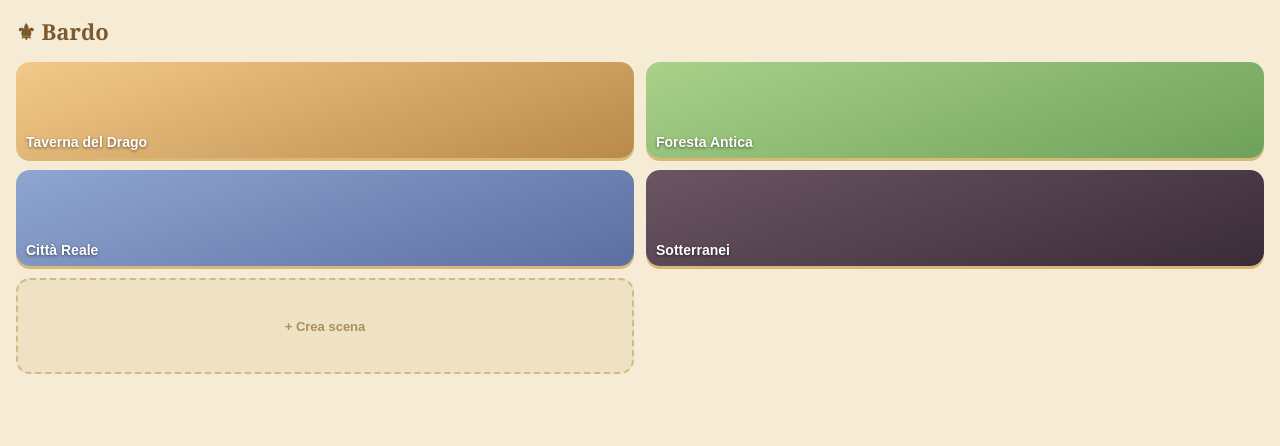
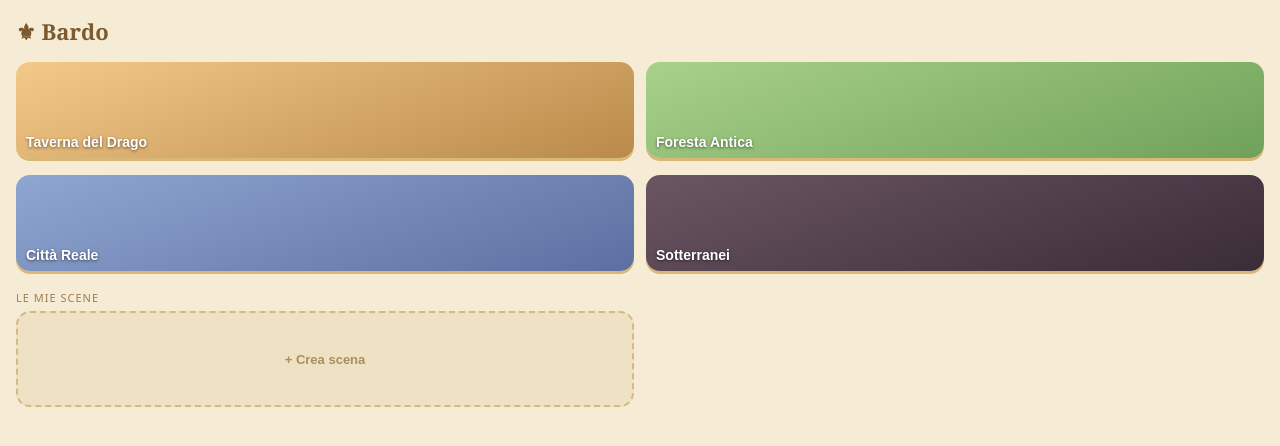
Before and after one commit to danielemocciapt-bot/bardo, a Svelte app: page / in a window 1280 px wide. Shown: the top 446 px of the page. Built offline with nearby package versions, Linux system fonts and the light colour scheme.

Commit message:
feat: sezione 'Le mie scene' con apertura ed eliminazione

```diff
--- a/src/components/Home.svelte
+++ b/src/components/Home.svelte
@@ -1,17 +1,29 @@
 <script>
   import SceneCard from './SceneCard.svelte';
   import { scenes } from '../lib/data/scenes.js';
+  import { userScenes } from '../lib/stores/userScenes.js';
   export let onOpen = (_id) => {};
   export let onCreate = () => {};
+
+  function del(id) {
+    if (confirm('Eliminare questa scena?')) userScenes.remove(id);
+  }
 </script>
 
 <header style="padding:16px 16px 6px;display:flex;align-items:center;gap:8px;">
   <div style="font-family:Georgia,serif;font-size:22px;font-weight:700;color:#7a5a2e;">⚜ Bardo</div>
 </header>
 
-<div style="display:grid;grid-template-columns:1fr 1fr;gap:12px;padding:10px 16px 24px;">
+<div style="display:grid;grid-template-columns:1fr 1fr;gap:12px;padding:10px 16px 8px;">
   {#each scenes as scene}
     <SceneCard {scene} {onOpen} />
+  {/each}
+</div>
+
+<div style="font-size:11px;color:var(--ink-soft);text-transform:uppercase;letter-spacing:1px;padding:6px 16px 0;">Le mie scene</div>
+<div style="display:grid;grid-template-columns:1fr 1fr;gap:12px;padding:6px 16px 24px;">
+  {#each $userScenes as scene (scene.id)}
+    <SceneCard {scene} {onOpen} onDelete={del} />
   {/each}
   <button on:click={onCreate}
     style="border:2px dashed #d3b985;cursor:pointer;background:#efe1c4;border-radius:14px;height:96px;
--- a/src/components/SceneCard.svelte
+++ b/src/components/SceneCard.svelte
@@ -1,13 +1,20 @@
 <script>
   export let scene;
   export let onOpen = (_id) => {};
+  export let onDelete = null;   // se fornito, mostra la ✕ (solo scene custom)
 </script>
 
-<button
-  on:click={() => onOpen(scene.id)}
-  style="border:none;cursor:pointer;padding:0;border-radius:14px;overflow:hidden;
-         height:96px;position:relative;background:{scene.cover};
-         box-shadow:0 3px 0 #d9b877;">
-  <span style="position:absolute;left:10px;bottom:8px;color:#fff;font-weight:700;
-               font-size:14px;text-shadow:0 1px 3px #00000088;">{scene.name}</span>
-</button>
+<div style="position:relative;">
+  <button
+    on:click={() => onOpen(scene.id)}
+    style="width:100%;border:none;cursor:pointer;padding:0;border-radius:14px;overflow:hidden;
+           height:96px;position:relative;background:{scene.cover};box-shadow:0 3px 0 #d9b877;">
+    <span style="position:absolute;left:10px;bottom:8px;color:#fff;font-weight:700;
+                 font-size:14px;text-shadow:0 1px 3px #00000088;">{scene.name}</span>
+  </button>
+  {#if onDelete}
+    <button on:click|stopPropagation={() => onDelete(scene.id)} aria-label="elimina"
+      style="position:absolute;top:6px;right:6px;border:none;cursor:pointer;width:26px;height:26px;
+             border-radius:50%;background:#00000055;color:#fff;font-size:14px;line-height:1;">✕</button>
+  {/if}
+</div>
```
